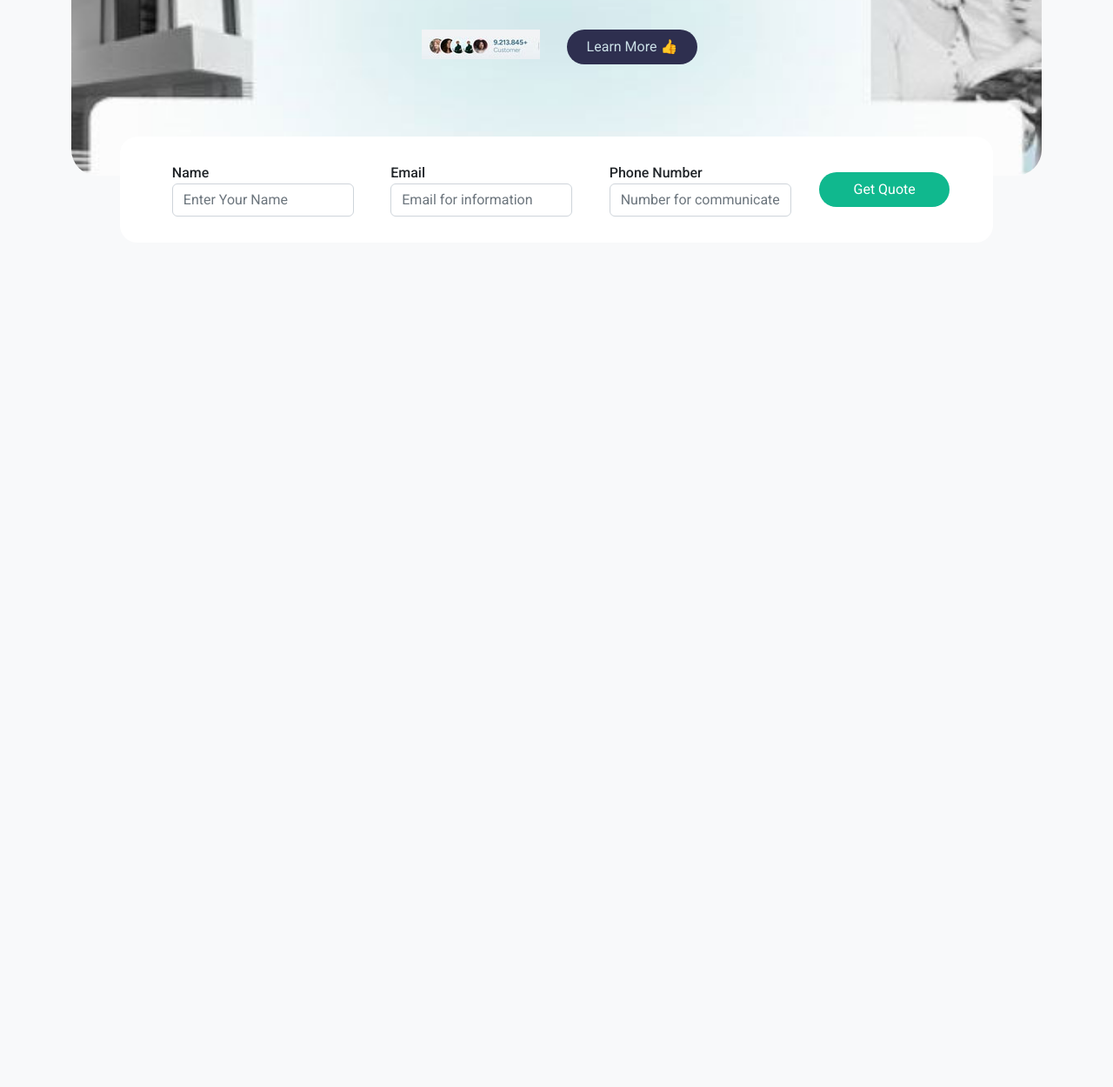
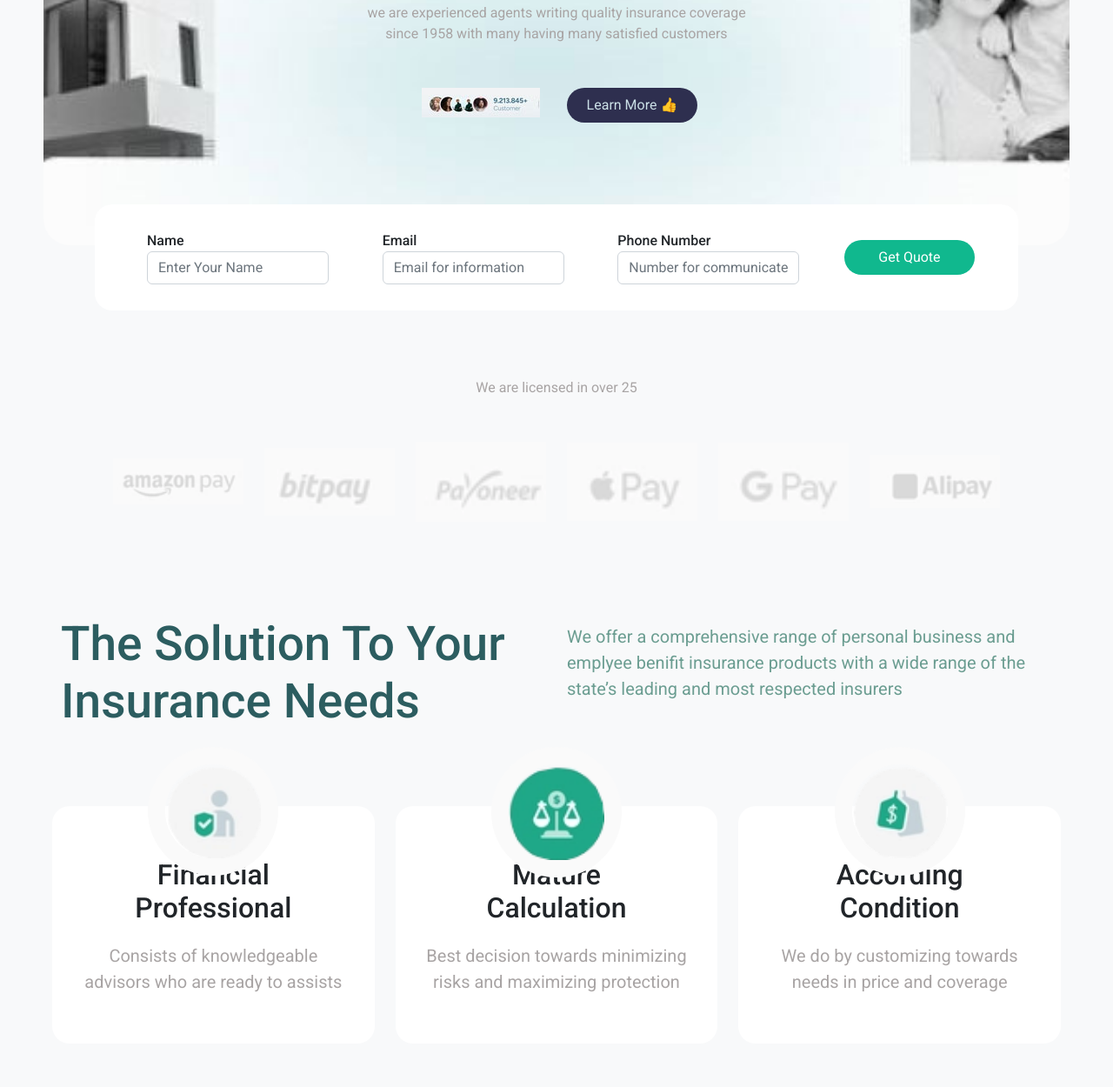
Before and after one commit to Nuralam30/frontend-task, a plain HTML site: page index.html in a window 1280 px wide. Shown: the part 498-1748 px from the top of the page at 87% size. Before the commit the page ends 800 px from the top, so only its background shows below. Drawn offline with nearby package versions, Linux system fonts and the light colour scheme.

Commit message:
about and feature done

```diff
--- a/index.html
+++ b/index.html
@@ -10,7 +10,7 @@
     <link rel="stylesheet" href="./style.css">
 </head>
 <body class="bg-light">
-    <div class="container">
+    <div class="container-fluid">
         <!-------- navbar code --------------->
         <nav class="navbar navbar-expand-lg navbar-light bg-light">
             <a class="navbar-brand" href="#"> <img src="./images/logo.png" alt=""> </a>
@@ -47,7 +47,7 @@
             <p class="banner-text">we are experienced agents writing quality insurance coverage since 1958 with many having many satisfied customers</p>
 
             <div class="row">
-                <div class="col-lg-6">
+                <div class="col-lg-6 total-users">
                     <img src="./images/banner-uers.jpg" alt="">
                 </div>
                 <div class="col-lg-6">
@@ -57,6 +57,7 @@
           </div>
 
 
+          <!------------- get quote section ------------->
           <div class="get-quote">
             <form>
                 <div class="form-group">
@@ -74,6 +75,64 @@
                 <button type="submit">Get Quote</button>
               </form>
           </div>
+
+
+          <!----------- clients section  ------------->
+          <div id="clients">
+            <p class="title-text text-center">We are licensed in over 25</p>
+            <div class="clients-logo row">
+                <div class="col-lg-2 col-md-4 col-12"><img src="./images/clients/1.png" alt=""></div>
+                <div class="col-lg-2 col-md-4 col-12"><img src="./images/clients/2.png" alt=""></div>
+                <div class="col-lg-2 col-md-4 col-12"><img src="./images/clients/3.png" alt=""></div>
+                <div class="col-lg-2 col-md-4 col-12"><img src="./images/clients/4.png" alt=""></div>
+                <div class="col-lg-2 col-md-4 col-12"><img src="./images/clients/5.png" alt=""></div>
+                <div class="col-lg-2 col-md-4 col-12"><img src="./images/clients/6.png" alt=""></div>
+            </div>
+          </div>
+
+
+          <!--------- about section  ------------>
+          <div id="about" class="row">
+            <div class="col-lg-6 col-12">
+                <h2 class="about-heading">The Solution To Your Insurance Needs</h2>
+            </div>
+            <div class="col-lg-6 col-12">
+                <p class="about-text">We offer a comprehensive range of personal business and emplyee benifit insurance products with a wide range of the state’s leading and most respected insurers</p>
+            </div>
+          </div>
+
+
+
+          <!------------- features section ------------->
+          <div id="features" class="row">
+            <div class="col-lg-4 col-12">
+                <div class="box-item">
+                    <div class="box-img">
+                        <img src="./images/features/1.png" alt="">
+                    </div>
+                    <h4 class="box-title">Financial Professional</h4>
+                    <p class="box-text">Consists of knowledgeable advisors who are ready to assists</p>
+                </div>
+            </div>
+            <div class="col-lg-4 col-12">
+                <div class="box-item">
+                    <div class="box-img">
+                        <img src="./images/features/2.png" alt="">
+                    </div>
+                    <h4 class="box-title">Mature Calculation</h4>
+                    <p class="box-text">Best decision towards minimizing risks and maximizing protection</p>
+                </div>
+            </div>
+            <div class="col-lg-4 col-12">
+                <div class="box-item">
+                    <div class="box-img">
+                        <img src="./images/features/3.png" alt="">
+                    </div>
+                    <h4 class="box-title">According Condition</h4>
+                    <p class="box-text">We do by customizing towards needs in price and coverage </p>
+                </div>
+            </div>
+          </div>
     </div>
 
     <script src="https://cdn.jsdelivr.net/npm/bootstrap@5.2.3/dist/js/bootstrap.min.js" integrity="sha384-cuYeSxntonz0PPNlHhBs68uyIAVpIIOZZ5JqeqvYYIcEL727kskC66kF92t6Xl2V" crossorigin="anonymous"></script>
--- a/style.css
+++ b/style.css
@@ -10,6 +10,9 @@
 body{
     background-color: #fafafa;
     font-family: 'Roboto', sans-serif;
+}
+.container-fluid{
+    padding: 0px 50px;
 }
 
 
@@ -32,7 +35,7 @@ body{
 
 /*-------------- banner style ------------*/
 #banner{
-    min-height: 80vh;
+    min-height: 90vh;
     width: 100%;
     background-image: url('./images/banner.JPG');
     background-position: center;
@@ -57,14 +60,15 @@ p{
     width: 18px;
 }
 #banner h1{
-    max-width: 600px;
+    font-size: 55px;
+    max-width: 862px;
     text-align: center;
 }
 .highlight{
     color: #10B88E;
 }
 .banner-text{
-    width: 450px;
+    max-width: 450px;
     font-size: 16px;
     text-align: center;
     margin-top: 20px;
@@ -118,3 +122,80 @@ button:hover{
     color: #2E2F4F;
     border: 1px solid #2E2F4F;
 }
+
+
+/*=============== clients section style =====*/
+#clients{
+    min-height: 40vh;
+    display: flex;
+    flex-direction: column;
+    justify-content: center;
+    align-items: center;
+}
+.clients-logo div{
+    min-height: 20px;
+    display: flex;
+    justify-content: center;
+    align-items: center;
+}
+.clients-logo img{
+    min-width: 150px;
+}
+
+
+/*======= about section style =========*/
+#about{
+    padding: 30px 20px;
+}
+.about-heading{
+    font-size: 55px;
+    color: #2C5D60;
+}
+.about-text{
+    max-width: 550px;
+    font-size: 20px;
+    color: #6B9D91;
+    padding: 10px 0px;
+}
+
+
+
+/*======= features section style ==========*/
+#features{
+    padding: 50px 10px;
+}
+.box-item{
+    position: relative;
+    display: flex;
+    flex-direction: column;
+    justify-content: center;
+    align-items: center;
+    padding: 40px 10px;
+    background-color: #fff;
+    border-radius: 20px;
+    text-align: center;
+    z-index: 10;
+}
+.box-item .box-title{
+    max-width: 234px;
+    font-size: 32px;
+    margin: 20px 0px;
+}
+
+.box-text{
+    max-width: 310px;
+    font-size: 20px;
+}
+.box-img{
+    position: absolute;
+    top: -25%;
+    width: 150px;
+    border: 20px solid #fafafa;
+    border-radius: 50%;
+    padding: 0;
+    margin: 0;
+    z-index: 20;
+}
+.box-img img{
+    width: 100%;
+}
```
Also changed, not shown: images/clients/1.png (renamed from images/images_07.png), images/clients/2.png (renamed from images/images_09.png), images/clients/3.jpg (added), images/clients/3.png (renamed from images/images_11.png), images/clients/4.png (renamed from images/images_13.png), images/clients/5.png (renamed from images/images_15.png), images/clients/6.png (renamed from images/images_16.png), images/features/1.png (added), images/features/2.png (added), images/features/3.png (added), images/in_14.png (deleted), images/in_17.png (deleted), images/in_19.png (deleted).
